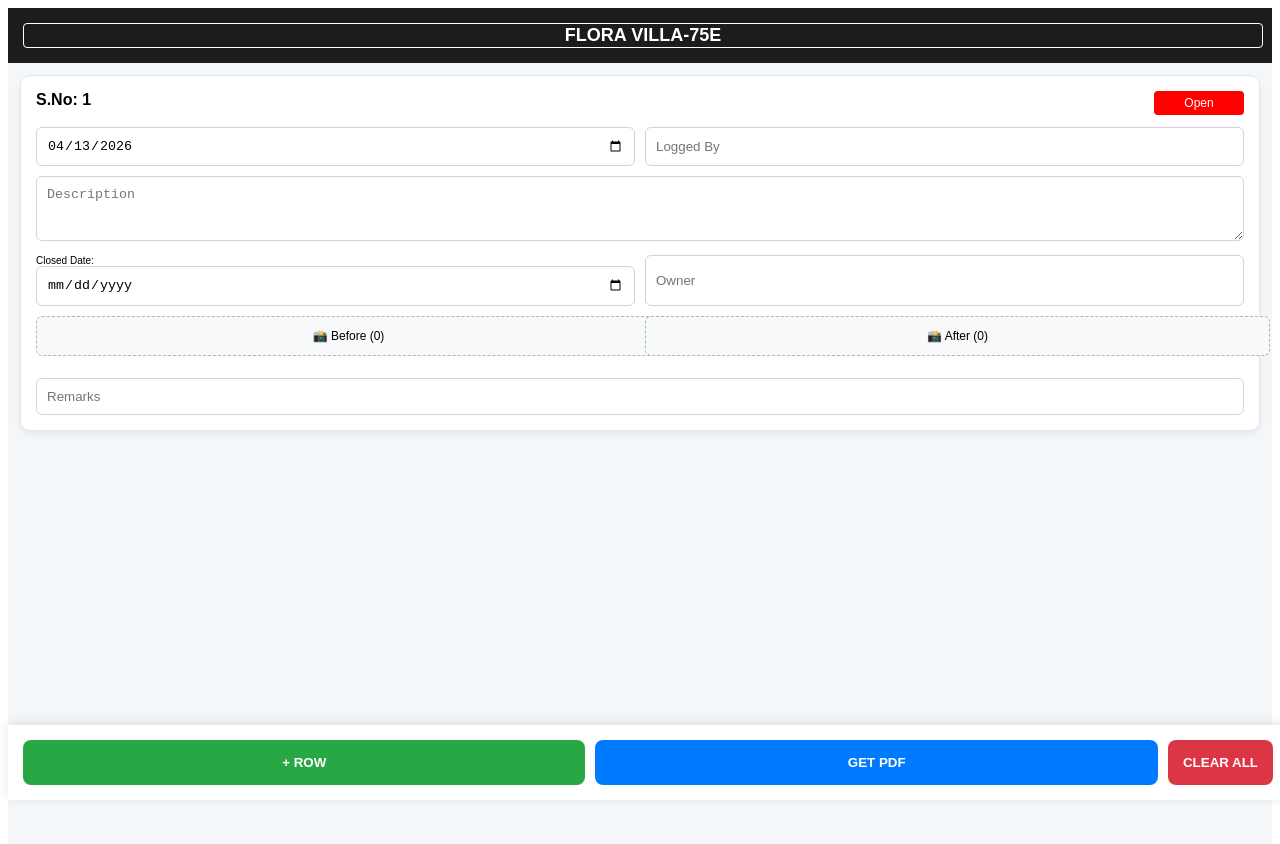
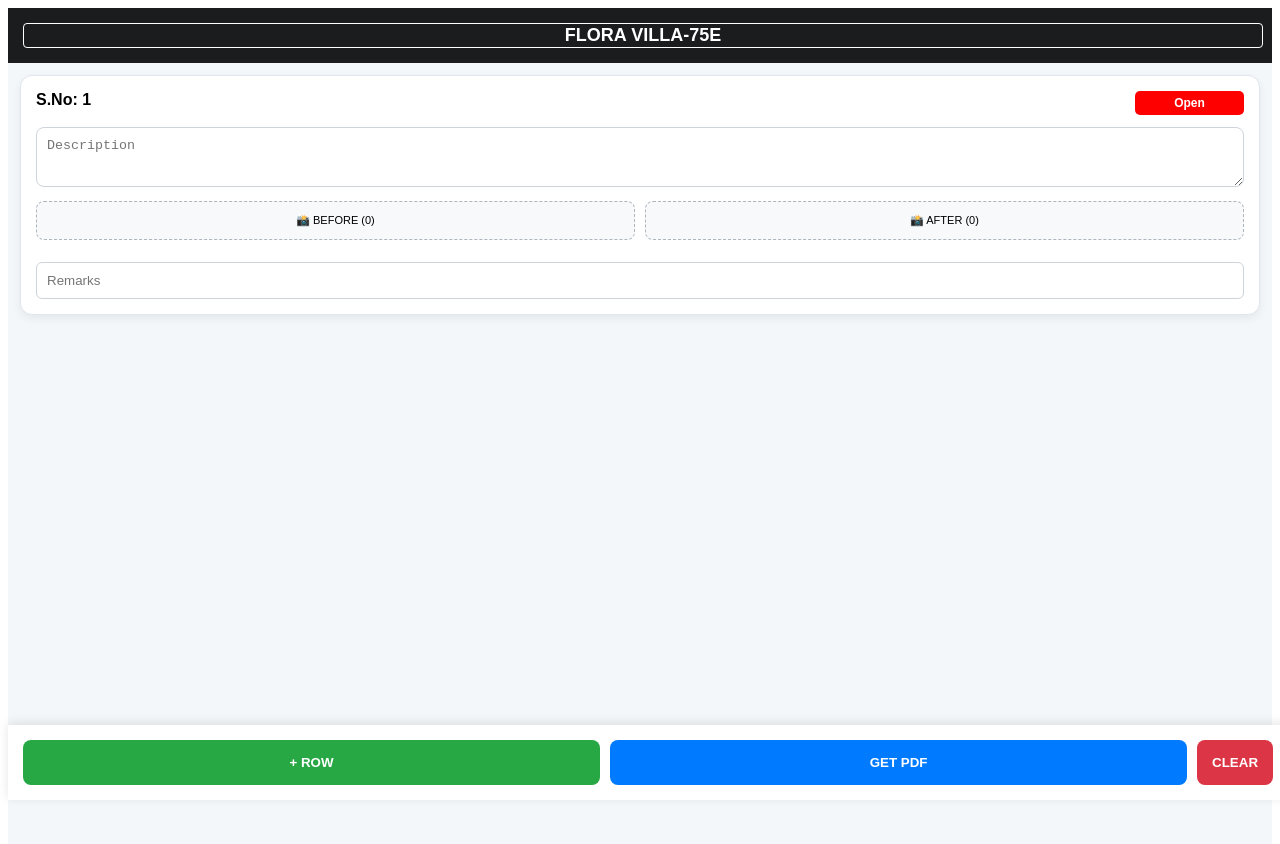
Before and after one commit to Movieeesss/Site-App, a React (Vite) app: page / in a window 1280 px wide. Shown: the top 844 px of the page. Built offline with nearby package versions, Linux system fonts and the light colour scheme.

Commit message:
Update SiteApp.tsx

```diff
--- a/src/SiteApp.tsx
+++ b/src/SiteApp.tsx
@@ -2,15 +2,22 @@ import React, { useState, useEffect } from 'react';
 import { jsPDF } from 'jspdf';
 import autoTable from 'jspdf-autotable';
 
-export default function FinalSplitHeaderRegister() {
+export default function UnlimitedPhotoRegister() {
   const [project, setProject] = useState("FLORA VILLA-75E");
+
+  // Storage guard to prevent Blank Screen crash [cite: 1, 4]
   const [rows, setRows] = useState(() => {
-    const saved = localStorage.getItem('site_v16_final');
+    try {
+      const saved = localStorage.getItem('site_v80_unlimited');
       return saved ? JSON.parse(saved) : [{
         id: 1, date: '2026-04-13', desc: '', loggedBy: '',
         status: 'Open', closedDate: '', before: [], after: [],
         owner: '', closedBy: '', remarks: ''
       }];
+    } catch (e) {
+      localStorage.removeItem('site_v80_unlimited');
+      return [{ id: 1, date: '2026-04-13', desc: '', loggedBy: '', status: 'Open', closedDate: '', before: [], after: [], owner: '', closedBy: '', remarks: '' }];
+    }
   });
 
   const [isUploading, setIsUploading] = useState(false);
@@ -18,7 +25,14 @@ export default function FinalSplitHeaderRegister() {
   const UPLOAD_PRESET = "ml_default";
 
   useEffect(() => {
-    localStorage.setItem('site_v16_final', JSON.stringify(rows));
+    try {
+      localStorage.setItem('site_v80_unlimited', JSON.stringify(rows));
+    } catch (e) {
+      if (e.name === 'QuotaExceededError') {
+        alert("Memory Full! Older data cleared.");
+        localStorage.clear();
+      }
+    }
   }, [rows]);
 
   const formatDate = (dateStr) => {
@@ -29,107 +43,90 @@ export default function FinalSplitHeaderRegister() {
 
   const addRow = () => {
     const newId = rows.length > 0 ? rows[rows.length - 1].id + 1 : 1;
-    setRows([...rows, {
-      id: newId, date: '2026-04-13', desc: '', loggedBy: '',
-      status: 'Open', closedDate: '', before: [], after: [],
-      owner: '', closedBy: '', remarks: ''
-    }]);
-  };
-
-  const clearAll = () => {
-    if (window.confirm("Ella data-vum delete aagidum. Sure-ah?")) {
-      setRows([{ id: 1, date: '2026-04-13', desc: '', loggedBy: '', status: 'Open', closedDate: '', before: [], after: [], owner: '', closedBy: '', remarks: '' }]);
-      localStorage.removeItem('site_v16_final');
-    }
+    setRows([...rows, { id: newId, date: '2026-04-13', desc: '', loggedBy: '', status: 'Open', closedDate: '', before: [], after: [], owner: '', closedBy: '', remarks: '' }]);
   };
 
   const uploadPhoto = async (id, type, files) => {
     setIsUploading(true);
-    for (const file of Array.from(files)) {
+    const fileArray = Array.from(files);
+    for (const file of fileArray) {
       const formData = new FormData();
       formData.append("file", file);
       formData.append("upload_preset", UPLOAD_PRESET);
       try {
         const res = await fetch(`https://api.cloudinary.com/v1_1/${CLOUD_NAME}/image/upload`, { method: "POST", body: formData });
         const data = await res.json();
+        if (data.secure_url) {
           setRows(prev => prev.map(r => r.id === id ? { ...r, [type]: [...r[type], data.secure_url] } : r));
-      } catch (e) { console.error("Upload error"); }
+        }
+      } catch (e) { alert("Upload error!"); }
     }
     setIsUploading(false);
   };
 
-  // --- DELETE FEATURE ADDED HERE ---
   const deletePhoto = (rowId, type, photoIndex) => {
     setRows(prev => prev.map(r => r.id === rowId ? {
       ...r, [type]: r[type].filter((_, index) => index !== photoIndex)
     } : r));
   };
-  // --------------------------------
+
+  const clearAll = () => {
+    if (window.confirm("Delete all data?")) {
+      setRows([{ id: 1, date: '2026-04-13', desc: '', loggedBy: '', status: 'Open', closedDate: '', before: [], after: [], owner: '', closedBy: '', remarks: '' }]);
+      localStorage.removeItem('site_v80_unlimited');
+    }
+  };
 
   const generatePDF = () => {
     const doc = new jsPDF('l', 'mm', 'a4');
 
+    // STRAIGHT SPLIT HEADER ALIGNMENT
     autoTable(doc, {
       body: [[project.toUpperCase(), 'ACTION REGISTER - NEW']],
       theme: 'grid',
-      styles: { fontSize: 14, fontStyle: 'bold', halign: 'left', cellPadding: 4, fillColor: [211, 211, 211], lineWidth: 0.5, lineColor: [0, 0, 0] },
-      columnStyles: {
-        0: { cellWidth: 105 },
-        1: { cellWidth: 172, halign: 'left' }
-      }
+      styles: { fontSize: 13, fontStyle: 'bold', halign: 'left', cellPadding: 4, fillColor: [211, 211, 211], lineWidth: 0.5, lineColor: [0, 0, 0] },
+      columnStyles: { 0: { cellWidth: 105 }, 1: { cellWidth: 172 } }
     });
 
-    const head = [[
-      'Slno', 'Date Logged', 'Description', 'Logged by',
-      'Current Status', 'Actual Closed Date',
-      'P1(Before)', 'P2(Before)', 'P1(After)', 'P2(After)',
-      'Owner', 'Closed By', 'Remarks'
-    ]];
-
-    const body = rows.map(r => [
-      r.id, formatDate(r.date), r.desc, r.loggedBy,
-      r.status.toUpperCase(), formatDate(r.closedDate),
-      '', '', '', '',
-      r.owner, r.closedBy, r.remarks.toUpperCase()
-    ]);
+    const head = [['Sno', 'Date Logged', 'Description', 'Logged by', 'Status', 'Closed Date', 'Photos Before (P1,P2,P3...)', 'Photos After (P1,P2,P3...)', 'Owner', 'By', 'Remarks']];
+    const body = rows.map(r => [r.id, formatDate(r.date), r.desc, r.loggedBy, r.status.toUpperCase(), formatDate(r.closedDate), '', '', r.owner, r.closedBy, r.remarks.toUpperCase()]);
 
     autoTable(doc, {
       startY: doc.lastAutoTable.finalY,
       head: head,
       body: body,
       theme: 'grid',
-      styles: { fontSize: 7, halign: 'center', valign: 'middle', minCellHeight: 45, lineWidth: 0.2, lineColor: [0, 0, 0] },
+      // Height increased to fit up to 6 photos in a cell
+      styles: { fontSize: 7, halign: 'center', valign: 'middle', minCellHeight: 55, lineWidth: 0.2, lineColor: [0, 0, 0] },
       headStyles: { fillColor: [40, 44, 52], textColor: [255, 255, 255], fontStyle: 'bold' },
-      columnStyles: {
-        2: { cellWidth: 35, halign: 'left' },
-        5: { cellWidth: 15 },
-        6: { cellWidth: 22 }, 7: { cellWidth: 22 }, 8: { cellWidth: 22 }, 9: { cellWidth: 22 },
-        12: { cellWidth: 22 }
-      },
+      columnStyles: { 2: { cellWidth: 35, halign: 'left' }, 6: { cellWidth: 42 }, 7: { cellWidth: 42 } },
 
       didDrawCell: (data) => {
         if (data.section === 'head') return;
         const rowData = rows[data.row.index];
 
+        // Color Logic
         if (data.column.index === 4) {
-          const s = rowData.status.toUpperCase();
-          if (s === 'OPEN') data.cell.styles.fillColor = [255, 0, 0];
-          if (s === 'DONE') data.cell.styles.fillColor = [146, 208, 80];
+          if (rowData.status.toUpperCase() === 'OPEN') data.cell.styles.fillColor = [255, 0, 0];
+          if (rowData.status.toUpperCase() === 'DONE') data.cell.styles.fillColor = [146, 208, 80];
         }
-        if (data.column.index === 12) {
-          const rem = rowData.remarks.toUpperCase();
-          if (rem === 'DONE') data.cell.styles.fillColor = [76, 217, 100];
-          if (rem.includes('NOT IN BOND')) data.cell.styles.fillColor = [255, 204, 0];
-        }
+        if (data.column.index === 10 && rowData.remarks.toUpperCase() === 'DONE') data.cell.styles.fillColor = [76, 217, 100];
 
-        const drawPhoto = (url, cell) => {
-          if (url) doc.addImage(url, 'JPEG', cell.x + 1, cell.y + 1, cell.width - 2, cell.height - 2);
+        // UNLIMITED PHOTO RENDERING GRID
+        // This logic calculates the grid so P1, P2, P3... all appear
+        const drawPhotos = (urls, cell) => {
+          if (!urls || urls.length === 0) return;
+          urls.slice(0, 6).forEach((url, i) => {
+            const xPos = cell.x + 1 + (i % 2 * 20.5); // 2 columns grid
+            const yPos = cell.y + 2 + (Math.floor(i/2) * 17.5); // Multi rows
+            doc.addImage(url, 'JPEG', xPos, yPos, 19, 15);
+            doc.setFontSize(4);
+            doc.text(`P${i+1}`, xPos, yPos + 1); // Small P1, P2 label
+          });
         };
 
-        if (data.column.index === 6) drawPhoto(rowData.before[0], data.cell);
-        if (data.column.index === 7) drawPhoto(rowData.before[1], data.cell);
-        if (data.column.index === 8) drawPhoto(rowData.after[0], data.cell);
-        if (data.column.index === 9) drawPhoto(rowData.after[1], data.cell);
+        if (data.column.index === 6) drawPhotos(rowData.before, data.cell);
+        if (data.column.index === 7) drawPhotos(rowData.after, data.cell);
       }
     });
 
@@ -144,45 +141,24 @@ export default function FinalSplitHeaderRegister() {
           <div key={row.id} style={ui.card}>
             <div style={ui.topRow}>
               <strong>S.No: {row.id}</strong>
-              <input
-                style={{...ui.badge, backgroundColor: row.status.toUpperCase()==='OPEN'?'#ff0000':'#92d050'}}
-                value={row.status}
-                onChange={e => setRows(rows.map(r => r.id===row.id?{...r, status: e.target.value}:r))}
-              />
-            </div>
-            <div style={ui.inputGrid}>
-              <input type="date" style={ui.field} value={row.date} onChange={e => setRows(rows.map(r => r.id===row.id?{...r, date: e.target.value}:r))} />
-              <input placeholder="Logged By" style={ui.field} value={row.loggedBy} onChange={e => setRows(rows.map(r => r.id===row.id?{...r, loggedBy: e.target.value}:r))} />
+              <input style={{...ui.badge, backgroundColor: row.status.toUpperCase()==='OPEN'?'#ff0000':'#92d050'}} value={row.status} onChange={e => setRows(rows.map(r => r.id===row.id?{...r, status: e.target.value}:r))} />
             </div>
             <textarea placeholder="Description" style={ui.area} value={row.desc} onChange={e => setRows(rows.map(r => r.id===row.id?{...r, desc: e.target.value}:r))} />
-            <div style={ui.inputGrid}>
-               <div style={{fontSize:'10px'}}>Closed Date: <input type="date" style={ui.field} value={row.closedDate} onChange={e => setRows(rows.map(r => r.id===row.id?{...r, closedDate: e.target.value}:r))} /></div>
-               <input placeholder="Owner" style={ui.field} value={row.owner} onChange={e => setRows(rows.map(r => r.id===row.id?{...r, owner: e.target.value}:r))} />
-            </div>
 
-            <div style={ui.photoGrid}>
-              <div style={ui.uploadSection}>
-                <label style={ui.upBtn}>📸 Before ({row.before.length}) <input type="file" multiple hidden onChange={e => uploadPhoto(row.id, 'before', e.target.files)} /></label>
-                <div style={ui.thumbnailRow}>
-                  {row.before.map((url, idx) => (
-                    <div key={idx} style={ui.thumbWrap}>
-                      <img src={url} style={ui.thumbImg} />
-                      <button onClick={() => deletePhoto(row.id, 'before', idx)} style={ui.delBtn}>×</button>
+            <div style={ui.photoGridUI}>
+              {['before', 'after'].map(type => (
+                <div key={type} style={ui.uploadSection}>
+                  <label style={ui.upBtn}>📸 {type.toUpperCase()} ({row[type].length}) <input type="file" multiple hidden onChange={e => uploadPhoto(row.id, type, e.target.files)} /></label>
+                  <div style={ui.thumbList}>
+                    {row[type].map((url, i) => (
+                      <div key={i} style={ui.thumbWrap}>
+                        <img src={url} style={ui.thumbImg} alt="site" />
+                        <button onClick={() => deletePhoto(row.id, type, i)} style={ui.delBtn}>×</button>
                       </div>
                     ))}
                   </div>
                 </div>
-              <div style={ui.uploadSection}>
-                <label style={ui.upBtn}>📸 After ({row.after.length}) <input type="file" multiple hidden onChange={e => uploadPhoto(row.id, 'after', e.target.files)} /></label>
-                <div style={ui.thumbnailRow}>
-                  {row.after.map((url, idx) => (
-                    <div key={idx} style={ui.thumbWrap}>
-                      <img src={url} style={ui.thumbImg} />
-                      <button onClick={() => deletePhoto(row.id, 'after', idx)} style={ui.delBtn}>×</button>
-                    </div>
               ))}
-                </div>
-              </div>
             </div>
 
             <input placeholder="Remarks" style={ui.field} value={row.remarks} onChange={e => setRows(rows.map(r => r.id===row.id?{...r, remarks: e.target.value}:r))} />
@@ -191,8 +167,8 @@ export default function FinalSplitHeaderRegister() {
       </div>
       <div style={ui.footer}>
         <button onClick={addRow} style={ui.btnGreen}>+ ROW</button>
-        <button onClick={generatePDF} disabled={isUploading} style={ui.btnBlue}>{isUploading ? 'SYNC...' : 'GET PDF'}</button>
-        <button onClick={clearAll} style={ui.btnRed}>CLEAR ALL</button>
+        <button onClick={generatePDF} disabled={isUploading} style={ui.btnBlue}>{isUploading ? 'Uploading...' : 'GET PDF'}</button>
+        <button onClick={clearAll} style={ui.btnRed}>CLEAR</button>
       </div>
     </div>
   );
@@ -203,22 +179,18 @@ const ui = {
   nav: { background: '#1a1c1e', padding: '15px', position: 'sticky', top: 0, zIndex: 10 },
   headIn: { width: '100%', background: 'transparent', border: '1px solid #fff', borderRadius: '4px', color: '#fff', textAlign: 'center', fontSize: '18px', fontWeight: 'bold' },
   main: { padding: '12px' },
-  card: { background: '#fff', borderRadius: '10px', padding: '15px', marginBottom: '15px', boxShadow: '0 4px 6px rgba(0,0,0,0.05)', border: '1px solid #e0e6ed' },
+  card: { background: '#fff', borderRadius: '12px', padding: '15px', marginBottom: '15px', boxShadow: '0 4px 10px rgba(0,0,0,0.06)', border: '1px solid #e0e6ed' },
   topRow: { display: 'flex', justifyContent: 'space-between', marginBottom: '12px' },
-  badge: { border: 'none', borderRadius: '4px', color: '#fff', padding: '5px', width: '80px', textAlign: 'center', fontSize: '12px' },
-  inputGrid: { display: 'grid', gridTemplateColumns: '1fr 1fr', gap: '10px', marginBottom: '10px' },
+  badge: { border: 'none', borderRadius: '5px', color: '#fff', padding: '5px 12px', width: '85px', textAlign: 'center', fontSize: '12px', fontWeight: 'bold' },
+  area: { width: '100%', height: '60px', borderRadius: '8px', border: '1px solid #ced4da', padding: '10px', boxSizing: 'border-box', marginBottom: '10px' },
+  photoGridUI: { display: 'grid', gridTemplateColumns: '1fr 1fr', gap: '10px', marginBottom: '12px' },
+  uploadSection: { display: 'flex', flexDirection: 'column', gap: '5px' },
+  upBtn: { background: '#f8f9fa', padding: '12px', textAlign: 'center', borderRadius: '8px', border: '1px dashed #adb5bd', fontSize: '11px', cursor: 'pointer', display: 'block' },
+  thumbList: { display: 'flex', flexWrap: 'wrap', gap: '5px', marginTop: '5px' },
+  thumbWrap: { position: 'relative', width: '42px', height: '42px' },
+  thumbImg: { width: '100%', height: '100%', objectFit: 'cover', borderRadius: '4px', border: '1px solid #ddd' },
+  delBtn: { position: 'absolute', top: '-5px', right: '-5px', background: '#ff3b30', color: 'white', border: 'none', borderRadius: '50%', width: '18px', height: '18px', fontSize: '10px', cursor: 'pointer', display: 'flex', alignItems: 'center', justifyContent: 'center', fontWeight: 'bold', boxShadow: '0 2px 4px rgba(0,0,0,0.2)' },
   field: { width: '100%', padding: '10px', borderRadius: '6px', border: '1px solid #ced4da', boxSizing: 'border-box' },
-  area: { width: '100%', height: '65px', borderRadius: '6px', border: '1px solid #ced4da', padding: '10px', boxSizing: 'border-box', marginBottom: '10px' },
-  photoGrid: { display: 'grid', gridTemplateColumns: '1fr 1fr', gap: '10px', marginBottom: '12px' },
-  upBtn: { background: '#f8f9fa', padding: '12px', textAlign: 'center', borderRadius: '6px', border: '1px dashed #adb5bd', fontSize: '12px', cursor: 'pointer', display: 'block', width: '100%' },
-
-  // Styles for delete functionality
-  uploadSection: { display: 'flex', flexDirection: 'column', gap: '5px' },
-  thumbnailRow: { display: 'flex', flexWrap: 'wrap', gap: '5px', marginTop: '5px' },
-  thumbWrap: { position: 'relative', width: '40px', height: '40px' },
-  thumbImg: { width: '100%', height: '100%', objectFit: 'cover', borderRadius: '4px', border: '1px solid #ddd' },
-  delBtn: { position: 'absolute', top: '-5px', right: '-5px', background: '#ff3b30', color: 'white', border: 'none', borderRadius: '50%', width: '18px', height: '18px', fontSize: '12px', cursor: 'pointer', display: 'flex', alignItems: 'center', justifyContent: 'center', fontWeight: 'bold', boxShadow: '0 2px 4px rgba(0,0,0,0.2)' },
-
   footer: { position: 'fixed', bottom: 0, width: '100%', background: '#fff', padding: '15px', display: 'flex', gap: '10px', boxShadow: '0 -2px 10px rgba(0,0,0,0.1)', boxSizing: 'border-box' },
   btnGreen: { flex: 1, padding: '15px', background: '#28a745', color: '#fff', border: 'none', borderRadius: '8px', fontWeight: 'bold' },
   btnBlue: { flex: 1, padding: '15px', background: '#007bff', color: '#fff', border: 'none', borderRadius: '8px', fontWeight: 'bold' },
```
Lines whose indentation alone changed are shown as unchanged.
